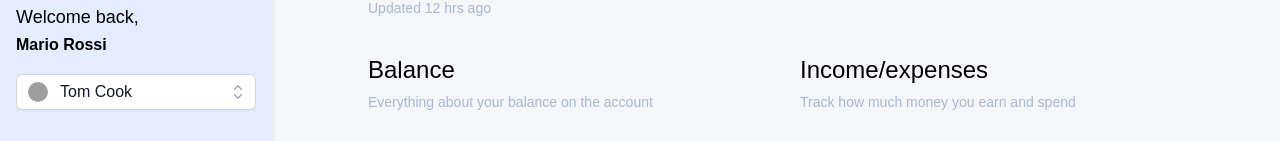
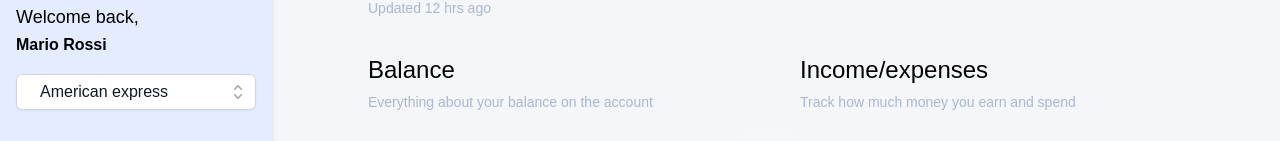
Before and after one commit to G09-Ingegneria-del-software/ProgettoG09, a React (Create React App) app in the folder frontend/: page / in a window 1280 px wide. Shown: the part 116-257 px from the top of the page. Built offline with nearby package versions, Linux system fonts and the light colour scheme; grey boxes are pictures that could not be loaded; a web font is replaced by a local one.

Commit message:
Fix sidebar Select

```diff
--- a/frontend/src/components/common/Select.tsx
+++ b/frontend/src/components/common/Select.tsx
@@ -1,67 +1,26 @@
-import { Fragment, useState } from 'react'
+import { Fragment, useEffect, useState } from 'react'
 import { Listbox, Transition } from '@headlessui/react'
 import { CheckIcon, ChevronUpDownIcon } from '@heroicons/react/20/solid'
 
-const people = [
+// Importing types
+import { Wallet } from '../../type'
+
+const wallets: Wallet[] = [
   {
-    id: 1,
-    name: 'Wade Cooper',
-    avatar:
-      'https://images.unsplash.com/photo-1491528323818-fdd1faba62cc?ixlib=rb-1.2.1&ixid=eyJhcHBfaWQiOjEyMDd9&auto=format&fit=facearea&facepad=2&w=256&h=256&q=80',
+    id: "1",
+    title: 'American express',
   },
   {
-    id: 2,
-    name: 'Arlene Mccoy',
-    avatar:
-      'https://images.unsplash.com/photo-1550525811-e5869dd03032?ixlib=rb-1.2.1&auto=format&fit=facearea&facepad=2&w=256&h=256&q=80',
+    id: "2",
+    title: 'American express Platinum',
   },
   {
-    id: 3,
-    name: 'Devon Webb',
-    avatar:
-      'https://images.unsplash.com/photo-1500648767791-00dcc994a43e?ixlib=rb-1.2.1&ixid=eyJhcHBfaWQiOjEyMDd9&auto=format&fit=facearea&facepad=2.25&w=256&h=256&q=80',
+    id: "3",
+    title: 'Paypal'
   },
   {
-    id: 4,
-    name: 'Tom Cook',
-    avatar:
-      'https://images.unsplash.com/photo-1472099645785-5658abf4ff4e?ixlib=rb-1.2.1&ixid=eyJhcHBfaWQiOjEyMDd9&auto=format&fit=facearea&facepad=2&w=256&h=256&q=80',
-  },
-  {
-    id: 5,
-    name: 'Tanya Fox',
-    avatar:
-      'https://images.unsplash.com/photo-1494790108377-be9c29b29330?ixlib=rb-1.2.1&ixid=eyJhcHBfaWQiOjEyMDd9&auto=format&fit=facearea&facepad=2&w=256&h=256&q=80',
-  },
-  {
-    id: 6,
-    name: 'Hellen Schmidt',
-    avatar:
-      'https://images.unsplash.com/photo-1487412720507-e7ab37603c6f?ixlib=rb-1.2.1&ixid=eyJhcHBfaWQiOjEyMDd9&auto=format&fit=facearea&facepad=2&w=256&h=256&q=80',
-  },
-  {
-    id: 7,
-    name: 'Caroline Schultz',
-    avatar:
-      'https://images.unsplash.com/photo-1568409938619-12e139227838?ixlib=rb-1.2.1&ixid=eyJhcHBfaWQiOjEyMDd9&auto=format&fit=facearea&facepad=2&w=256&h=256&q=80',
-  },
-  {
-    id: 8,
-    name: 'Mason Heaney',
-    avatar:
-      'https://images.unsplash.com/photo-1531427186611-ecfd6d936c79?ixlib=rb-1.2.1&ixid=eyJhcHBfaWQiOjEyMDd9&auto=format&fit=facearea&facepad=2&w=256&h=256&q=80',
-  },
-  {
-    id: 9,
-    name: 'Claudie Smitham',
-    avatar:
-      'https://images.unsplash.com/photo-1584486520270-19eca1efcce5?ixlib=rb-1.2.1&ixid=eyJhcHBfaWQiOjEyMDd9&auto=format&fit=facearea&facepad=2&w=256&h=256&q=80',
-  },
-  {
-    id: 10,
-    name: 'Emil Schaefer',
-    avatar:
-      'https://images.unsplash.com/photo-1561505457-3bcad021f8ee?ixlib=rb-1.2.1&ixid=eyJhcHBfaWQiOjEyMDd9&auto=format&fit=facearea&facepad=2&w=256&h=256&q=80',
+    id: "4",
+    title: 'Swiss bank'
   },
 ]
 
@@ -69,8 +28,16 @@ function classNames(...classes: string[]) {
   return classes.filter(Boolean).join(' ')
 }
 
-export default function Example() {
-  const [selected, setSelected] = useState(people[3])
+type SelectProps = {
+
+};
+
+const Select: React.FC<SelectProps>  = () => {
+  const [selected, setSelected] = useState<Wallet>(wallets[0]);
+
+  useEffect(() => {
+    console.log(selected);
+  }, [selected])
 
   return (
     <Listbox value={selected} onChange={setSelected}>
@@ -79,8 +46,7 @@ export default function Example() {
           <div className="relative mt-2">
             <Listbox.Button className="relative w-full cursor-default rounded-md bg-white py-1.5 pl-3 pr-10 text-left text-gray-900 shadow-sm ring-1 ring-inset ring-gray-300 focus:outline-none focus:ring-2 focus:ring-indigo-500 sm:text-sm sm:leading-6">
               <span className="flex items-center">
-                <img src={selected.avatar} alt="" className="h-5 w-5 flex-shrink-0 rounded-full" />
-                <span className="ml-3 block truncate">{selected.name}</span>
+                <span className="ml-3 block truncate">{selected.title}</span>
               </span>
               <span className="pointer-events-none absolute inset-y-0 right-0 ml-3 flex items-center pr-2">
                 <ChevronUpDownIcon className="h-5 w-5 text-gray-400" aria-hidden="true" />
@@ -95,25 +61,25 @@ export default function Example() {
               leaveTo="opacity-0"
             >
               <Listbox.Options className="absolute z-10 mt-1 max-h-56 w-full overflow-auto rounded-md bg-white py-1 text-base shadow-lg ring-1 ring-black ring-opacity-5 focus:outline-none sm:text-sm">
-                {people.map((person) => (
+                {wallets.map((wallet) => (
                   <Listbox.Option
-                    key={person.id}
+                    key={wallet.id}
                     className={({ active }) =>
                       classNames(
                         active ? 'bg-indigo-600 text-white' : 'text-gray-900',
                         'relative cursor-default select-none py-2 pl-3 pr-9'
                       )
                     }
-                    value={person}
+                    value={wallet}
                   >
                     {({ selected, active }) => (
                       <>
                         <div className="flex items-center">
-                          <img src={person.avatar} alt="" className="h-5 w-5 flex-shrink-0 rounded-full" />
+                          {/* <img src={person.avatar} alt="" className="h-5 w-5 flex-shrink-0 rounded-full" /> */}
                           <span
                             className={classNames(selected ? 'font-semibold' : 'font-normal', 'ml-3 block truncate')}
                           >
-                            {person.name}
+                            {wallet.title}
                           </span>
                         </div>
 
@@ -139,3 +105,5 @@ export default function Example() {
     </Listbox>
   )
 }
+
+export default Select;
--- a/frontend/src/type.ts
+++ b/frontend/src/type.ts
@@ -22,3 +22,8 @@ export type Comparator = {
     label: string,
     tag: string
 };
+
+export type Wallet = {
+    id: string,
+    title: string
+}
```
